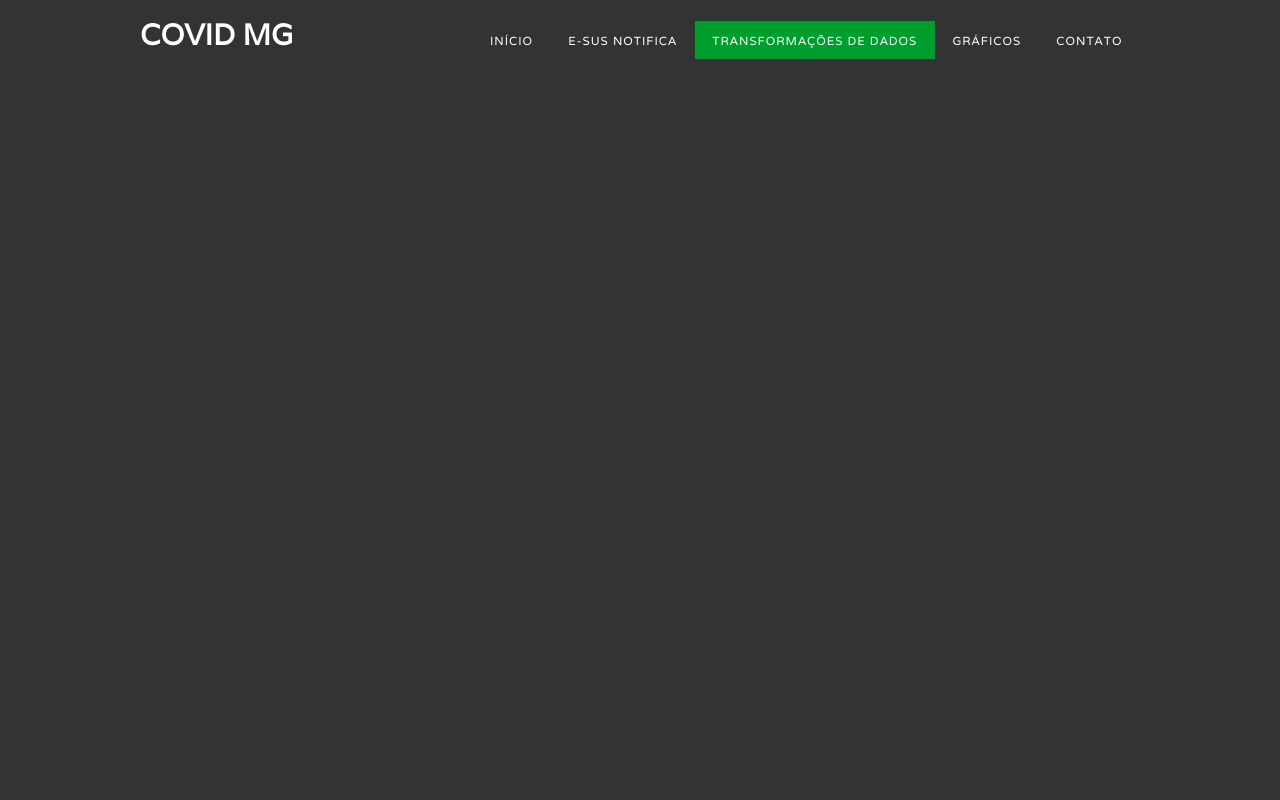
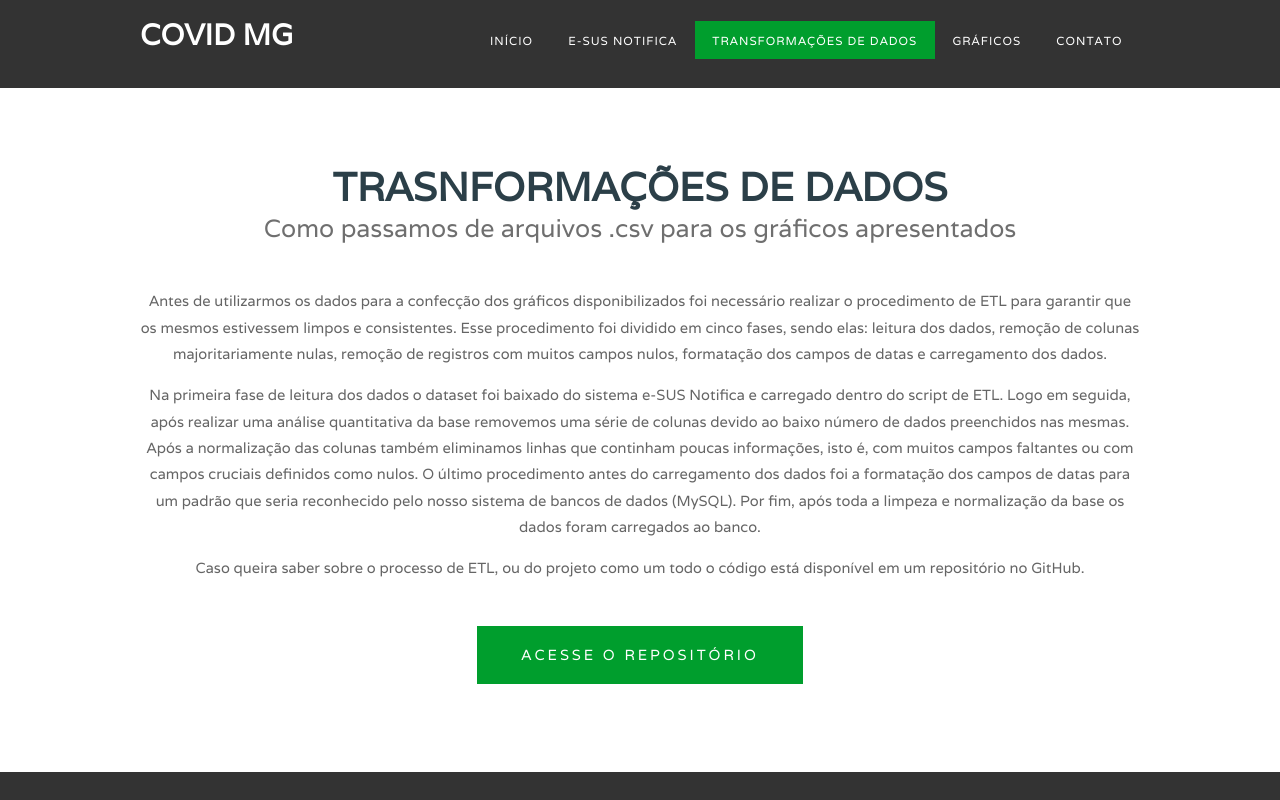
Before and after one commit to matvargas/sib-covid, a Django app: page /about_data in a window 1280 px wide. Run offline with Django 3.2, Linux system fonts and the light colour scheme.

Commit message:
Versão final

```diff
--- a/covid_data_viewer/templates/covid_data_viewer/about_data.html
+++ b/covid_data_viewer/templates/covid_data_viewer/about_data.html
@@ -32,6 +32,30 @@
 		</div>
 	</div>
 	</div>
+	<div id="page" class="container">
+		<div class="title">
+			<h2>TRASNFORMAÇÕES DE DADOS</h2>
+			<span class="byline">Como passamos de arquivos .csv para os gráficos apresentados</span> </div>
+		<p>
+		Antes de utilizarmos os dados para a confecção dos gráficos disponibilizados foi necessário realizar o procedimento de ETL para garantir que os mesmos estivessem limpos e consistentes.
+		Esse procedimento foi dividido em cinco fases, sendo elas: leitura dos dados, remoção de colunas majoritariamente nulas, remoção de registros com muitos campos nulos, formatação dos campos de datas e carregamento dos dados.
+
+		</p>
+		<p>
+		Na primeira fase de leitura dos dados o dataset foi baixado do sistema e-SUS Notifica e carregado dentro do script de ETL.
+		Logo em seguida, após realizar uma análise quantitativa da base removemos uma série de colunas devido ao baixo número de dados preenchidos nas mesmas.
+		Após a normalização das colunas também eliminamos linhas que continham poucas informações, isto é, com muitos campos faltantes ou com campos cruciais definidos como nulos.
+		O último procedimento antes do carregamento dos dados foi a formatação dos campos de datas para um padrão que seria reconhecido pelo nosso sistema de bancos de dados (MySQL).
+		Por fim, após toda a limpeza e normalização da base os dados foram carregados ao banco.
+		</p>
+
+		<p>
+		Caso queira saber sobre o processo de ETL, ou do projeto como um todo o código está disponível em um repositório no GitHub.
+		</p>
+		<ul class="actions">
+			<li><a href="https://github.com/matvargas/sib-covid" class="button">Acesse o repositório</a></li>
+		</ul>
+	</div>
 </div>
 </body>
 </html>
--- a/covid_data_viewer/templates/covid_data_viewer/contact.html
+++ b/covid_data_viewer/templates/covid_data_viewer/contact.html
@@ -47,7 +47,7 @@
 				<div class="box">
 					<ul>
 						<li>Nome: Matheus Vargas</li>
-						<li>E-mail: </li>
+						<li>E-mail: matvargas@ufmg.br </li>
 					</ul>
 				</div>
 			</div>
@@ -55,7 +55,7 @@
 				<div class="box">
 					<ul>
 						<li>Nome: Wanderson Sena</li>
-						<li>E-mail: </li>
+						<li>E-mail: wandershow@ufmg.com.br </li>
 					</ul>
 				</div>
 			</div>
--- a/covid_data_viewer/templates/covid_data_viewer/view_cases.html
+++ b/covid_data_viewer/templates/covid_data_viewer/view_cases.html
@@ -82,6 +82,10 @@
 </body>
 </html>
 
+<!--
+    A partir daqui temos os scripts para renderização dos gráficos utilizando os
+    dados recebidos das funções contidas em views.py
+-->
 <script>
 
 window.onload = function () {
--- a/covid_data_viewer/templates/covid_data_viewer/view_evolution.html
+++ b/covid_data_viewer/templates/covid_data_viewer/view_evolution.html
@@ -84,6 +84,11 @@
 </body>
 </html>
 
+
+<!--
+    A partir daqui temos os scripts para renderização dos gráficos utilizando os
+    dados recebidos das funções contidas em views.py
+-->
 <script>
 
 window.onload = function () {
--- a/covid_data_viewer/templates/covid_data_viewer/view_notifications.html
+++ b/covid_data_viewer/templates/covid_data_viewer/view_notifications.html
@@ -82,6 +82,10 @@
 </body>
 </html>
 
+<!--
+    A partir daqui temos os scripts para renderização dos gráficos utilizando os
+    dados recebidos das funções contidas em views.py
+-->
 <script>
 
 window.onload = function () {
--- a/covid_data_viewer/views.py
+++ b/covid_data_viewer/views.py
@@ -8,30 +8,37 @@ from sqlalchemy import create_engine
 import pandas as pd
 from pandas import DataFrame
 
-db_user="root"
-db_password="@rthur96"
+#Variaveis globais para conexao no banco
+db_user="sibcovid"
+db_password="sibcovid"
 db_name="sib_covid"
+
+#Datas iniciais e finais das buscas
 min_date = "2020-01-01"
 max_date = "2021-02-02"
 
+#Renderiza home
 def home(request):
       return render(
         request,
         'covid_data_viewer/home.html',
       )
 
+#Renderiza suported_datasets
 def supported_datasets(request):
       return render(
         request,
         'covid_data_viewer/supported_datasets.html',
       )
 
+#Renderiza about_data
 def about_data(request):
       return render(
         request,
         'covid_data_viewer/about_data.html',
       )
 
+#Realiza a conexão com o banco de dados MySQL
 def get_db_connection(db_user, db_password, db_name):
     conn_str = "mysql+pymysql://{user}:{pw}@localhost/{db}".format(user=db_user, pw=db_password, db=db_name)
     engine = create_engine(conn_str)
@@ -39,7 +46,7 @@ def get_db_connection(db_user, db_password, db_name):
     return conn
 
 
-
+#Calcula os dados para o gráfico de notificações por idade
 def get_notifications_by_age():
   conn = get_db_connection(db_user, db_password, db_name)
   sql = "SELECT idade, count(idade) from dados_covid_mg "
@@ -55,13 +62,17 @@ def get_notifications_by_age():
                     min_date_value=min_date,
                     max_date_value=max_date)
 
+  #Executa a query
   rs = conn.execute(sql)
   df = DataFrame(rs.fetchall())
   df = df.rename(columns={0 : 'idade', 1 : 'notificacoes'})
+
+  #Transforma o dataframe em listas para adicionar aos eixos dos gráficos
   xaxis = df['idade'].tolist()
   yaxis = df['notificacoes'].tolist()
   return (xaxis, yaxis)
 
+#Calcula os dados para o gráfico de notificações por gênero
 def get_notifications_by_gender():
   conn = get_db_connection(db_user, db_password, db_name)
   sql = "SELECT sexo, count(sexo) FROM dados_covid_mg "
@@ -70,13 +81,17 @@ def get_notifications_by_gender():
   sql = sql + "GROUP BY sexo"
   sql = sql.format(min_date_value=min_date, max_date_value=max_date)
 
+  #Executa a query
   rs = conn.execute(sql)
   df = DataFrame(rs.fetchall())
   df = df.rename(columns={0 : 'genero', 1 : 'notificacoes'})
+
+  #Transforma o dataframe em listas para adicionar aos eixos dos gráficos
   xaxis = df['genero'].tolist()
   yaxis = df['notificacoes'].tolist()
   return (xaxis, yaxis)
 
+#Calcula os dados para o gráfico de notificações por data
 def get_notifications_by_date():
   conn = get_db_connection(db_user, db_password, db_name)
   sql = "SELECT dataNotificacao, count(dataNotificacao) FROM dados_covid_mg "
@@ -85,16 +100,23 @@ def get_notifications_by_date():
 
   sql = sql.format(min_date_value=min_date, max_date_value=max_date)
 
+  #Executa a query
   rs = conn.execute(sql)
   df = DataFrame(rs.fetchall())
   df = df.rename(columns={0 : 'datas', 1 : 'notificacoes'})
+
+  #Calcula a media dos útlimos 7 dias para adicionar no gráfico
   df['media_7_dias'] = df['notificacoes'].rolling(window=7).mean()
 
+  #Transforma o dataframe resultante em listas para adicionas aos eixos dos gráficos
   xaxis = (df['datas'].astype(str)).tolist()
   yaxis = df['notificacoes'].tolist()
   yaxis_2 = (df['media_7_dias'].fillna(0)).tolist()
   return (xaxis, yaxis, yaxis_2)
 
+#Renderiza view_notifications
+#Essa função chama as outras auxiliares para gerarem os eixos dos gráficos e passa os dados
+#para serem renderizados no arquivo .html
 def view_notifications(request):
   xaxis_n_age, yaxis_n_age = get_notifications_by_age()
   xaxis_n_gender, yaxis_n_gender = get_notifications_by_gender()
@@ -168,6 +190,9 @@ def get_cases_by_date():
   yaxis_2 = (df['media_7_dias'].fillna(0)).tolist()
   return (xaxis, yaxis, yaxis_2)
 
+#Renderiza view_cases
+#Essa função chama as outras auxiliares para gerarem os eixos dos gráficos e passa os dados
+#para serem renderizados no arquivo .html
 def view_cases(request):
   xaxis_c_age, yaxis_c_age = get_cases_by_age()
   xaxis_c_gender, yaxis_c_gender = get_cases_by_gender()
@@ -185,10 +210,14 @@ def view_cases(request):
     context
   )
 
+#Calcula os eixos de todos os gráficos de evolução da doença, nessa função são realizadas
+#várias consultas ao banco de dados, uma para cada tipo de evolução
 def get_evolution_by_date():
     conn = get_db_connection(db_user, db_password, db_name)
     sql = "select dataEncerramento, count(evolucaoCaso) from dados_covid_mg where evolucaoCaso = \"Internado\" and dataEncerramento != \"NULL\" group by dataEncerramento;"
     rs = conn.execute(sql)
+
+    #Realiza as consultas ao banco e armazena os resultados em dataframes
     internado = DataFrame(rs.fetchall())
     internado = internado.rename(columns={0 : 'dataEncerramento', 1 : 'notificacoes'})
     internado['media_7_dias'] = ((internado['notificacoes'].rolling(window=7).mean()).fillna(0))
@@ -198,7 +227,6 @@ def get_evolution_by_date():
     internadoUTI = DataFrame(rs.fetchall())
     internadoUTI = internadoUTI.rename(columns={0 : 'dataEncerramento', 1 : 'notificacoes'})
     internadoUTI['media_7_dias'] = ((internadoUTI['notificacoes'].rolling(window=7).mean()).fillna(0))
-
 
     sql = "select dataEncerramento, count(evolucaoCaso) from dados_covid_mg where evolucaoCaso = \"Cura\" and dataEncerramento != \"NULL\" group by dataEncerramento;"
     rs = conn.execute(sql)
@@ -220,6 +248,7 @@ def get_evolution_by_date():
     domiciliar = domiciliar.rename(columns={0 : 'dataEncerramento', 1 : 'notificacoes'})
     domiciliar['media_7_dias'] = ((domiciliar['notificacoes'].rolling(window=7).mean()).fillna(0))
 
+    #Calcula os eixos tradicionais e a média de 7 dias de cada evolução
     internado_x = (internado['dataEncerramento'].astype(str)).tolist()
     internado_y = internado['notificacoes'].tolist()
     internado_y_media = internado['media_7_dias'].tolist()
@@ -245,6 +274,9 @@ def get_evolution_by_date():
 
     return (internado_x, internado_y, internado_y_media, uti_x, uti_y, uti_y_media, cura_x, cura_y, cura_y_media, obito_x, obito_y, obito_y_media, domiciliar_x, domiciliar_y, domiciliar_y_media)
 
+#Renderiza view_evolution
+#Essa função chama as outras auxiliares para gerarem os eixos dos gráficos e passa os dados
+#para serem renderizados no arquivo .html
 def view_evolution(request):
   internado_x, internado_y, internado_y_media, uti_x, uti_y, uti_y_media, cura_x, cura_y, cura_y_media, obito_x, obito_y, obito_y_media, domiciliar_x, domiciliar_y, domiciliar_y_media = get_evolution_by_date()
   context={'internado_x' : internado_x,
@@ -268,6 +300,7 @@ def view_evolution(request):
     context
   )
 
+#Renderiza contact
 def contact(request):
       return render(
         request,
```
Also changed, not shown: covid_data_viewer/templates/covid_data_viewer/home.html (+3 -11 lines), covid_data_viewer/templates/covid_data_viewer/supported_datasets.html (+12 -12 lines), etl/etl.py (+9 -4 lines), scripts/functions.py (+21 -37 lines).
